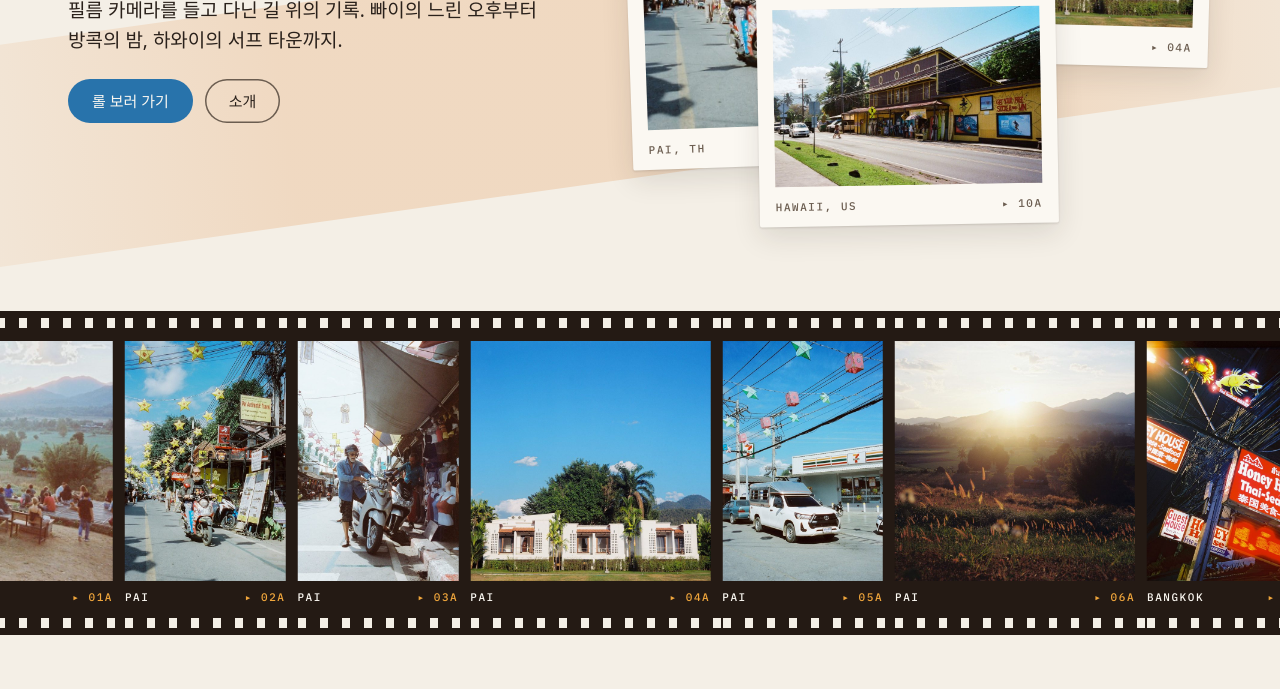
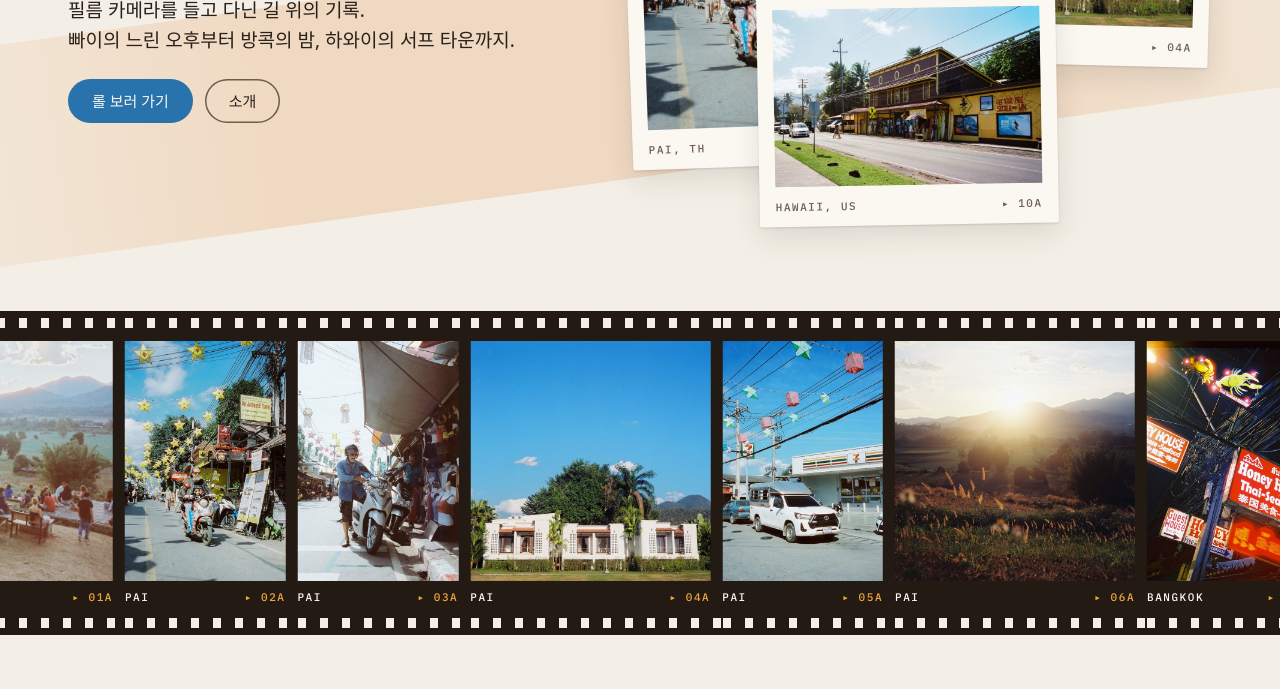
Before and after one commit to hogyuwart/hogyuwart.github.io, a plain HTML site: page index.html in a window 1280 px wide. Shown: the part 411-1100 px from the top of the page. Drawn offline with Linux system fonts and the light colour scheme; a web font is replaced by a local one.

Commit message:
Keep Korean words intact when wrapping

```diff
--- a/index.html
+++ b/index.html
@@ -14,8 +14,8 @@
 <link rel="preconnect" href="https://fonts.googleapis.com">
 <link rel="preconnect" href="https://fonts.gstatic.com" crossorigin>
 <link href="https://fonts.googleapis.com/css2?family=Fraunces:opsz,wght@9..144,500..700&family=Gowun+Batang:wght@400;700&family=IBM+Plex+Mono:wght@400;500&family=IBM+Plex+Sans+KR:wght@400;500&family=Nanum+Pen+Script&display=swap" rel="stylesheet">
-<link rel="stylesheet" href="assets/css/style.css?v=3">
-<script src="assets/js/main.js?v=3"></script>
+<link rel="stylesheet" href="assets/css/style.css?v=4">
+<script src="assets/js/main.js?v=4"></script>
 </head>
 <body>
 <a class="skip" href="#main">본문으로 건너뛰기</a>
@@ -31,7 +31,7 @@
  <div class="wrap">
   <div class="hero__text">
    <h1 class="t-hero">Wander<br>Roll</h1>
-   <p class="t-lead">필름 카메라를 들고 다닌 길 위의 기록. 빠이의 느린 오후부터 방콕의 밤, 하와이의 서프 타운까지.</p>
+   <p class="t-lead">필름 카메라를 들고 다닌 길 위의 기록.<br>빠이의 느린 오후부터 방콕의 밤, 하와이의 서프 타운까지.</p>
    <div class="hero__actions">
     <a class="btn btn--primary" href="#rolls">롤 보러 가기</a>
     <a class="btn btn--ghost" href="#about">소개</a>
```
Also changed, not shown: 404.html (+2 -2 lines), bangkok.html (+2 -2 lines), hawaii.html (+2 -2 lines), pai.html (+2 -2 lines).
